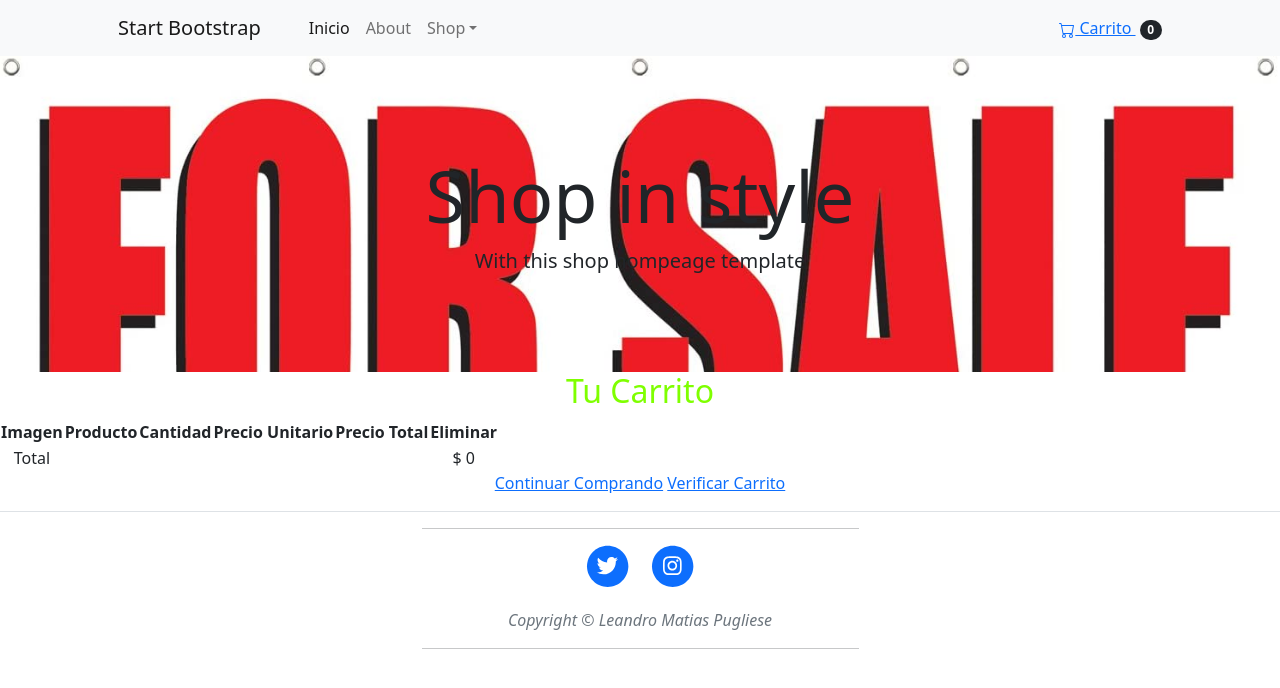
After one commit to Leandro-Pugliese/Tienda, a Django app: page /carrito/ in a window 1280 px wide. The commit adds this page. Shown: the top 688 px of the page. Run offline with Django 4.2, Linux system fonts and the light colour scheme; some libraries are stand-ins or nearby versions.

Commit message:
Shop-V1.8-Carrito-add/remove-ok

```diff
--- a/carrito/carrito.py
+++ b/carrito/carrito.py
@@ -1,6 +1,7 @@
 from decimal import Decimal
 from django.conf import settings
 from shop.models import Producto
+
 
 class Carrito(object):
     def __init__(self, request):
@@ -63,7 +64,7 @@ class Carrito(object):
 
         producto_ids = self.carrito.keys()
         #Con esto recuperamos los productos y los añadimos al carro.
-        productos = Producto.objects.filter(id_in = producto_ids)
+        productos = Producto.objects.filter(id__in = producto_ids)
         carrito = self.carrito.copy()
 
         for producto in productos:
--- a/carrito/forms.py
+++ b/carrito/forms.py
@@ -1,6 +1,6 @@
 from django import forms
 
-PRODUCT_QUANTITY_CHOICES = [(i, str(i)) for i in range(1, 21)]
+PRODUCT_QUANTITY_CHOICES = [(i, str(i)) for i in range(1, 11)]
 
 class CarritoAddProducto(forms.Form):
     cantidad = forms.TypedChoiceField(choices=PRODUCT_QUANTITY_CHOICES, coerce=int)
--- /dev/null
+++ b/carrito/templates/carrito/detalle.html
@@ -0,0 +1,52 @@
+{% extends "shop/base.html" %}
+{% load static %}
+
+{% block title %}
+    Carrito
+{% endblock %}
+
+{% block contenido %}
+<Body style="text-align: center;">
+    <h2 style="color: chartreuse;">Tu Carrito</h2>
+    <table class="carrito">
+        <thead>
+            <tr>
+                <th>Imagen</th>
+                <th>Producto</th>
+                <th>Cantidad</th>
+                <th>Precio Unitario</th>
+                <th>Precio Total</th>
+                <th>Eliminar</th>
+            </tr>
+        </thead>
+        <tbody>
+            {% for item in carrito %}
+                {% with Producto=item.producto %}
+                <tr>
+                    <td>
+                        <a href="{{ producto.get_absolute_url }}">
+                            <img src="{% if item.producto.imagen %} {{item.producto.imagen.url}} {% else %} {% static 'img/no_imagen.png' %}{% endif %}" style="width: 210px;">
+                        </a>
+                    </td>
+                    <td> {{ item.producto.nombre }} </td>
+                    <td> {{ item.quantity }} </td>
+                    <td class="num">$ {{ item.precio }} </td>
+                    <td class="num">$ {{ item.precio_total }} </td>
+                    <td> <a href="{% url 'carrito:carrito_remove' item.producto.id %}">Quitar</a> </td>
+                </tr>
+                {% endwith %}
+            {% endfor %}
+            <tr class="total">
+                <td>Total</td>
+                <td colspan="4"></td>
+                <td class="num">$ {{ carrito.get_total_price }}</td>
+            </tr>
+        </tbody>
+    </table>
+    <p class="text-right">
+        <a href="{% url 'shop:Lista_Productos' %}" class="button light">Continuar Comprando</a>
+        <a href="#" class="button">Verificar Carrito</a>
+    </p>
+
+</Body>
+{% endblock %}
--- a/carrito/views.py
+++ b/carrito/views.py
@@ -13,7 +13,7 @@ def carrito_add(request, producto_id):
     formulario_add = CarritoAddProducto(request.POST)
     if formulario_add.is_valid():
         cd = formulario_add.cleaned_data
-        carrito.add(producto=producto, cantidad=cd ["cantidad"], update_quantity=cd ["update"])
+        carrito.add(producto=producto, quantity=cd ["cantidad"], update_quantity=cd ["update"])
     return redirect("carrito:carrito_detalle")
 
 
@@ -27,4 +27,10 @@ def carrito_remove(request, producto_id):
 
 def carrito_detalle(request):
     carrito = Carrito(request)
+
+    for item in carrito:
+        item["update_quantity_form"]= CarritoAddProducto(
+            initial={"quantity": item["quantity"], "update": True}
+        )
+
     return render(request, "carrito/detalle.html", {"carrito": carrito})
--- a/shop/templates/shop/base.html
+++ b/shop/templates/shop/base.html
@@ -39,13 +39,13 @@
                     </li>
                 </ul>
                 <form class="d-flex">
-                    <button class="btn btn-outline-dark" type="submit">
+                    <a type="button" href="{% url 'carrito:carrito_detalle' %}">
                         <svg xmlns="http://www.w3.org/2000/svg" width="16" height="16" fill="currentColor" class="bi bi-cart" viewBox="0 0 16 16">
                             <path d="M0 1.5A.5.5 0 0 1 .5 1H2a.5.5 0 0 1 .485.379L2.89 3H14.5a.5.5 0 0 1 .491.592l-1.5 8A.5.5 0 0 1 13 12H4a.5.5 0 0 1-.491-.408L2.01 3.607 1.61 2H.5a.5.5 0 0 1-.5-.5zM3.102 4l1.313 7h8.17l1.313-7H3.102zM5 12a2 2 0 1 0 0 4 2 2 0 0 0 0-4zm7 0a2 2 0 1 0 0 4 2 2 0 0 0 0-4zm-7 1a1 1 0 1 1 0 2 1 1 0 0 1 0-2zm7 0a1 1 0 1 1 0 2 1 1 0 0 1 0-2z"/>
                         </svg>
                         Carrito
                         <span class="badge bg-dark text-white ms-1 rounded-pill">0</span>
-                    </button>
+                    </a>
                 </form>
             </div>
         </div>
--- a/shop/views.py
+++ b/shop/views.py
@@ -1,5 +1,6 @@
 from django.shortcuts import render, get_object_or_404
 from shop.models import *
+from carrito.forms import CarritoAddProducto
 
 
 # Create your views here.
@@ -33,8 +34,10 @@ def detalle_producto(request, id, slug):
         slug=slug,
         disponibilidad=True
     )
+    carrito_form= CarritoAddProducto()
 
     return render(request, "shop/productos/detalle.html",
     {
-        "producto": producto
+        "producto": producto,
+        "carrito_form": carrito_form
     })
```
Also changed, not shown: shop/templates/shop/productos/detalle.html (+8 -2 lines), db.sqlite3.
